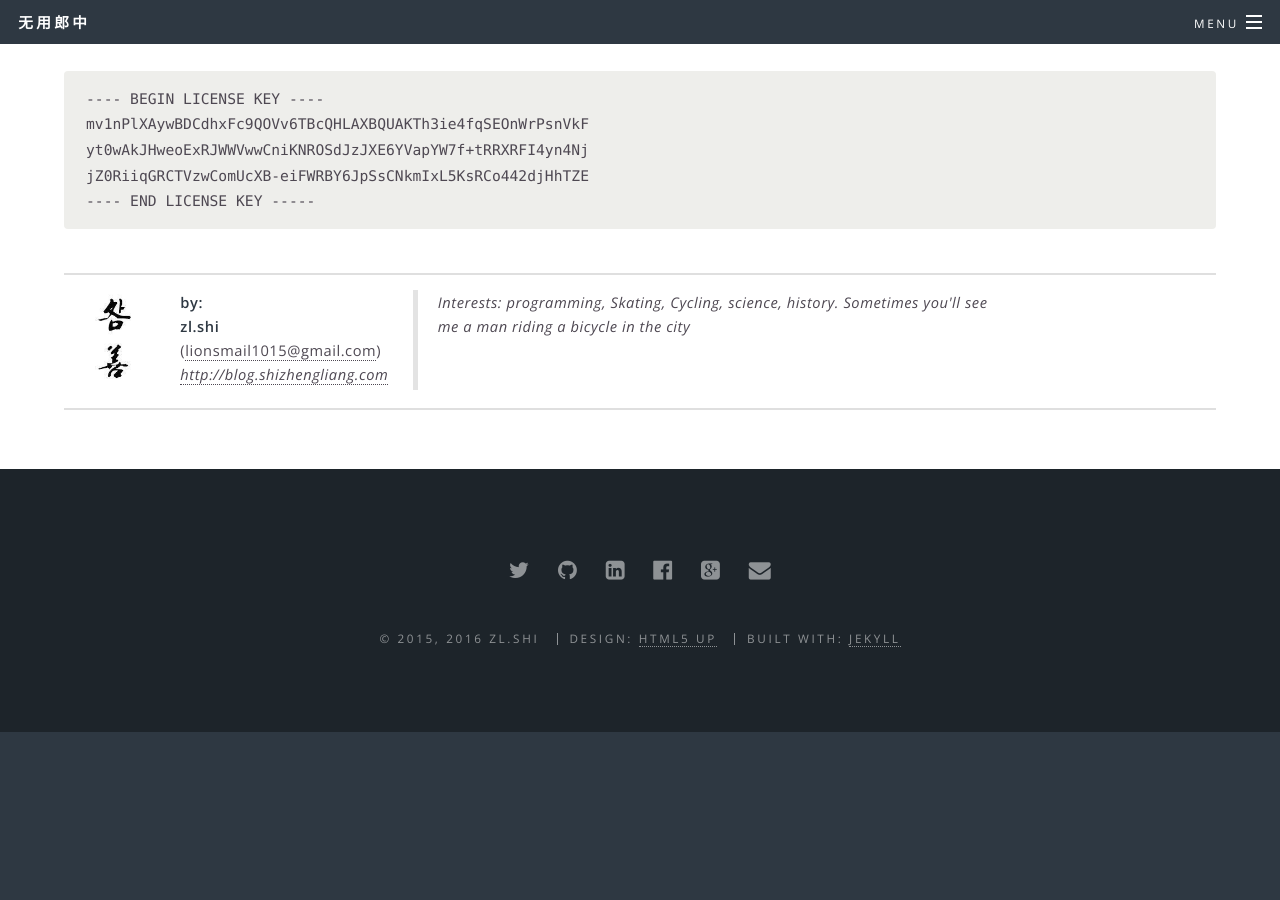
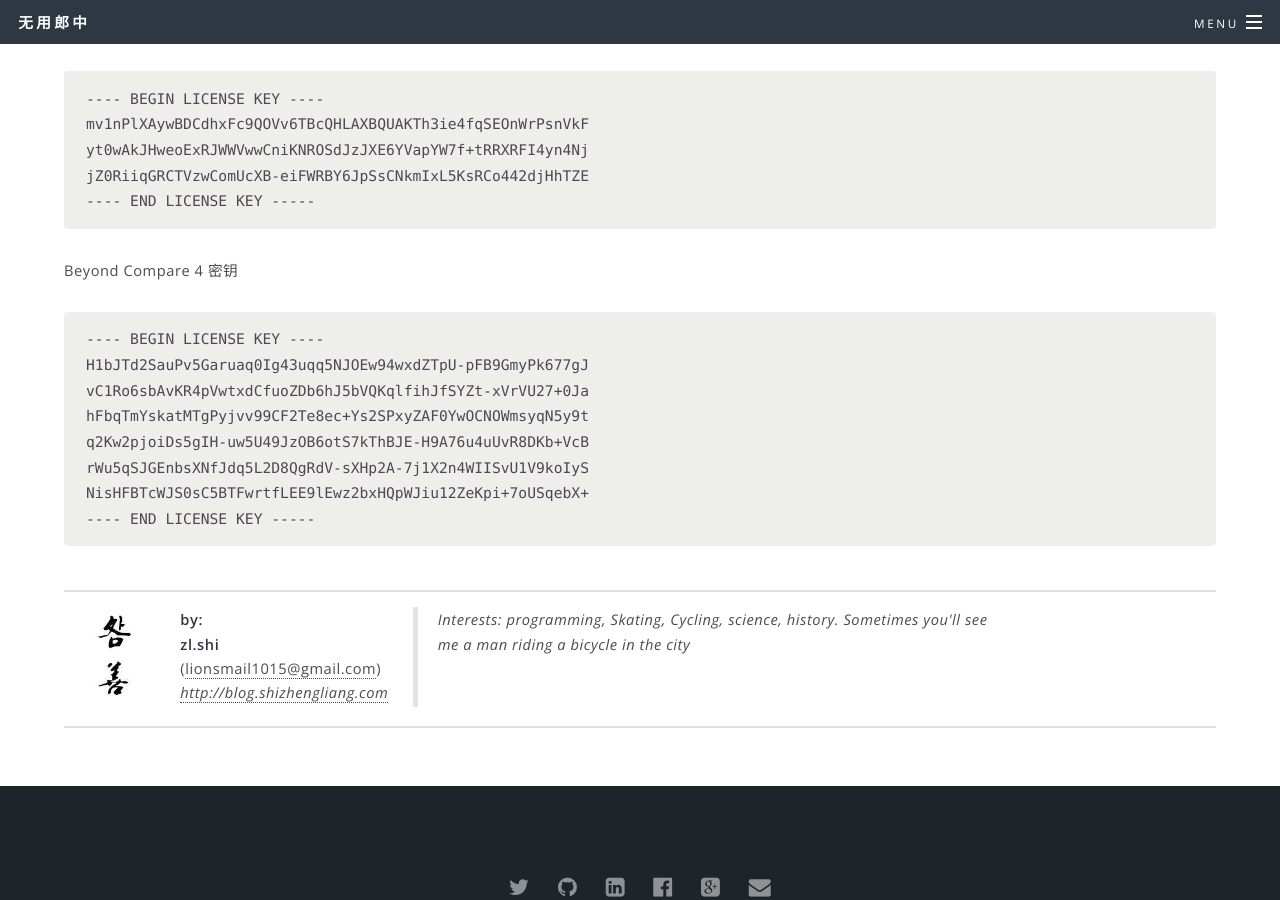
Before and after one commit to fantasylion/fantasylion.github.io, a Jekyll site: the page built from _posts/2014-07-08-beyond-compare-license-key.md, in a window 1280 px wide and 900 px high, scrolled down 532 px. Built offline with Jekyll 4.4.1, drawn with Linux system fonts in a browser that asks for light colours; comment, search, counter and statistics services are not loaded; before the commit the page ends 1264 px from its top, so only the background shows below that.

Commit message:
add beyond compare4 key

````diff
--- a/_posts/2014-07-08-beyond-compare-license-key.md
+++ b/_posts/2014-07-08-beyond-compare-license-key.md
@@ -22,3 +22,16 @@
 jZ0RiiqGRCTVzwComUcXB-eiFWRBY6JpSsCNkmIxL5KsRCo442djHhTZE
 ---- END LICENSE KEY -----
 ```
+
+Beyond Compare 4 密钥
+
+```
+---- BEGIN LICENSE KEY ----
+H1bJTd2SauPv5Garuaq0Ig43uqq5NJOEw94wxdZTpU-pFB9GmyPk677gJ
+vC1Ro6sbAvKR4pVwtxdCfuoZDb6hJ5bVQKqlfihJfSYZt-xVrVU27+0Ja
+hFbqTmYskatMTgPyjvv99CF2Te8ec+Ys2SPxyZAF0YwOCNOWmsyqN5y9t
+q2Kw2pjoiDs5gIH-uw5U49JzOB6otS7kThBJE-H9A76u4uUvR8DKb+VcB
+rWu5qSJGEnbsXNfJdq5L2D8QgRdV-sXHp2A-7j1X2n4WIISvU1V9koIyS
+NisHFBTcWJS0sC5BTFwrtfLEE9lEwz2bxHQpWJiu12ZeKpi+7oUSqebX+
+---- END LICENSE KEY -----
+```
````
